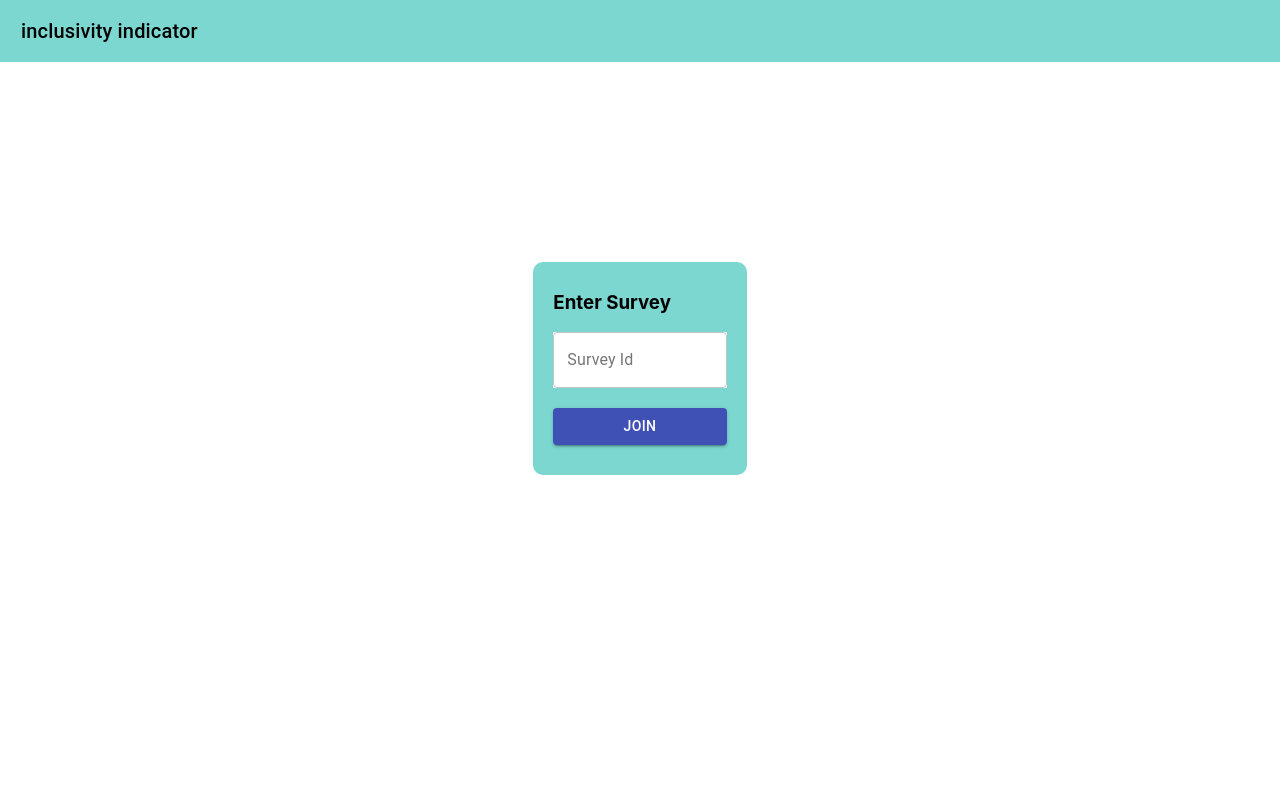
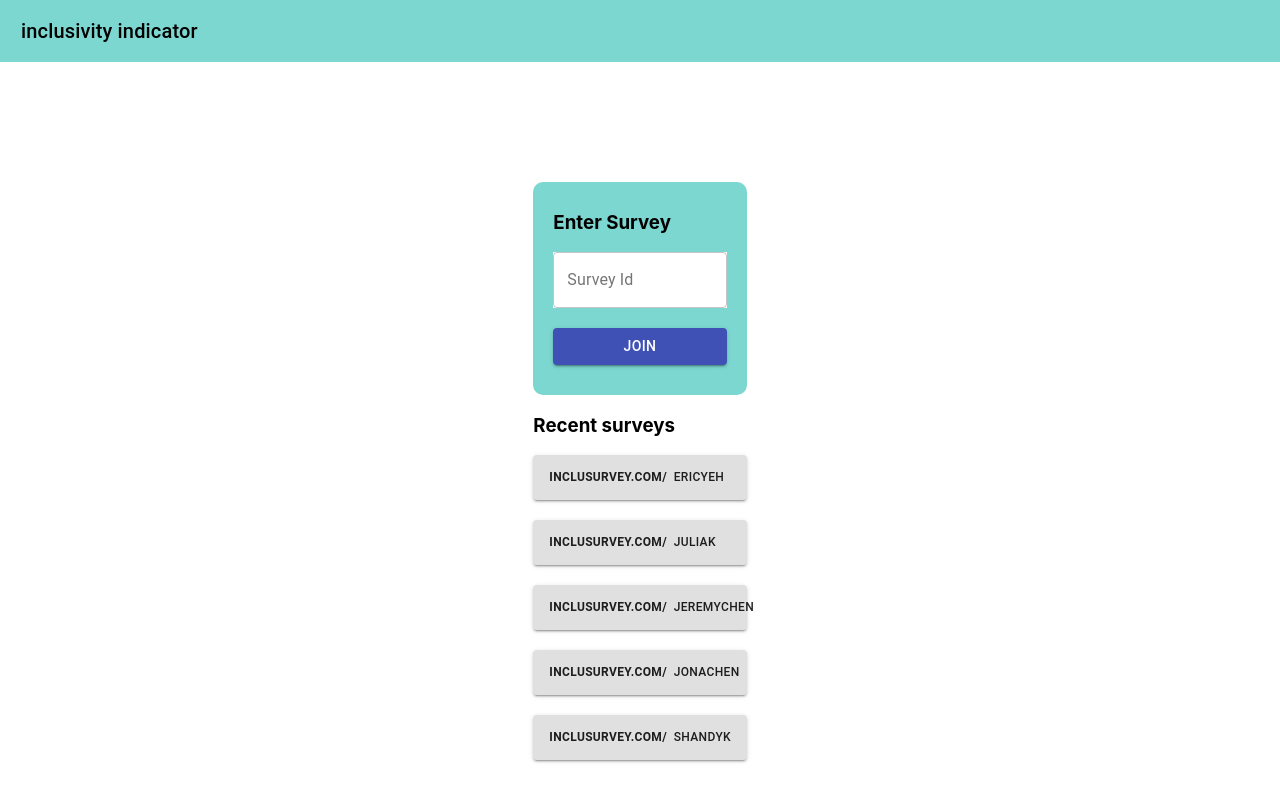
Before and after one commit to shandyk18/dubhacks20, a React (Create React App) app in the folder dubhacks2020/: page / in a window 1280 px wide. Built offline with nearby package versions, Linux system fonts and the light colour scheme.

Commit message:
more prettifying

```diff
--- a/dubhacks2020/src/HomePage/Home.css
+++ b/dubhacks2020/src/HomePage/Home.css
@@ -5,8 +5,7 @@
 }
 
 .centered-box {
-    margin-top: 25vh;
-    text-align: center;
+    margin-top: 15vh;
 }
 
 #survey-id-input {
@@ -16,5 +15,14 @@
 
 .submit-button {
     margin-top: 20px !important;
-    width: 300px;
+    width: 100%;
 }
+
+.recent-survey {
+    justify-content: left !important;
+    text-align: left !important;
+    font-size: 12px !important;
+    width: 100%;
+    height: 45px;
+    margin-bottom: 20px !important;
+}
--- a/dubhacks2020/src/HomePage/Home.js
+++ b/dubhacks2020/src/HomePage/Home.js
@@ -26,6 +26,28 @@ class Home extends Component {
                     </Grid>
                     <Grid container item xs={5} />
                 </Grid>
+                <Grid container alignItems="center" justify="center" >
+                    <Grid container item xs={5} />
+                    <Grid className="recent-surveys" container item xs={2} >
+                        <h3>Recent surveys</h3>
+                        <Button className="recent-survey" variant="contained">
+                            <b>inclusurvey.com/</b><p>&nbsp;&nbsp;ericyeh</p>
+                        </Button>
+                        <Button className="recent-survey" variant="contained">
+                            <b>inclusurvey.com/</b><p>&nbsp;&nbsp;juliak</p>
+                        </Button>
+                        <Button className="recent-survey" variant="contained">
+                            <b>inclusurvey.com/</b><p>&nbsp;&nbsp;jeremychen</p>
+                        </Button>
+                        <Button className="recent-survey" variant="contained">
+                            <b>inclusurvey.com/</b><p>&nbsp;&nbsp;jonachen</p>
+                        </Button>
+                        <Button className="recent-survey" variant="contained">
+                            <b>inclusurvey.com/</b><p>&nbsp;&nbsp;shandyk</p>
+                        </Button>
+                    </Grid>
+                    <Grid container item xs={5} />
+                </Grid>
             </div>
         );
     }
```
